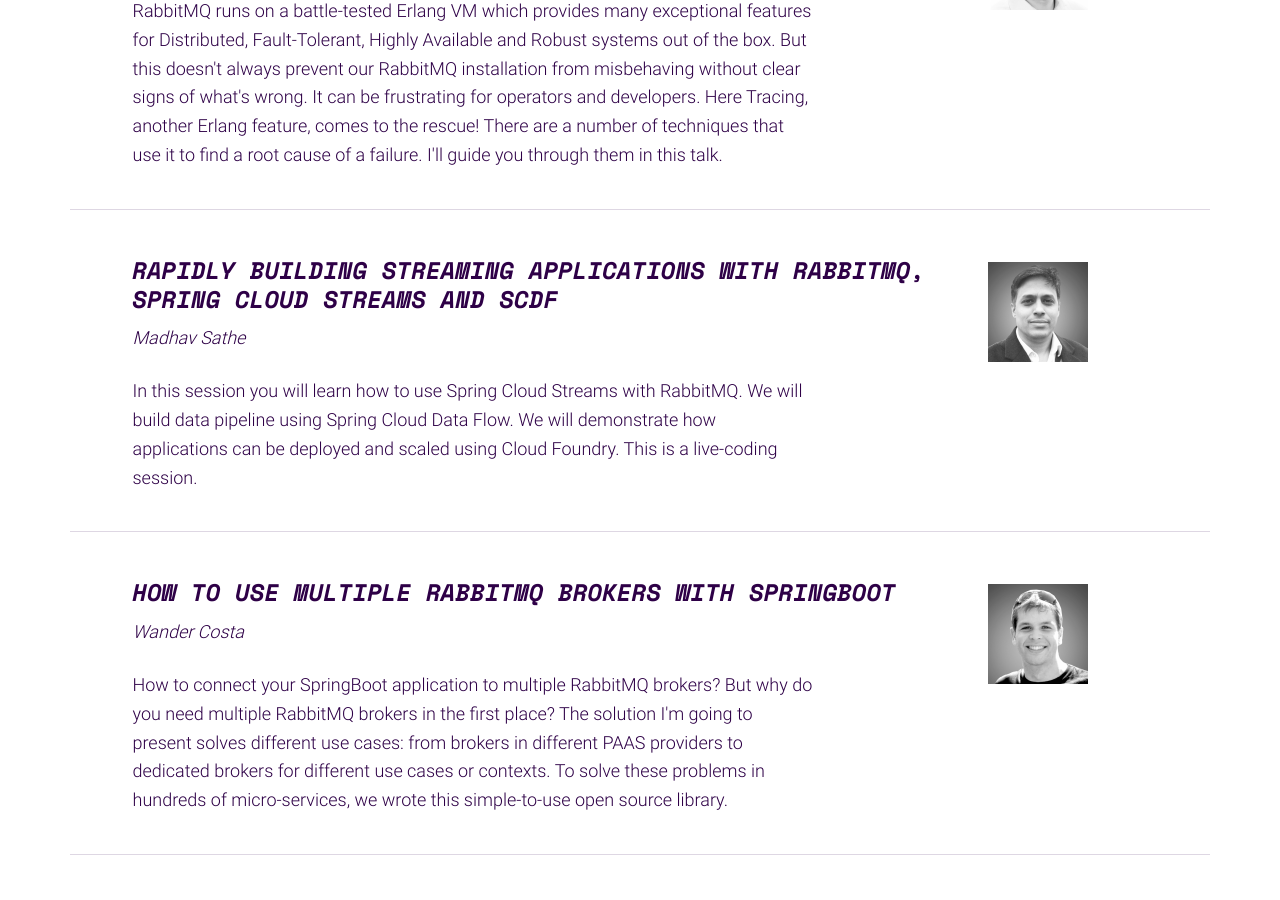
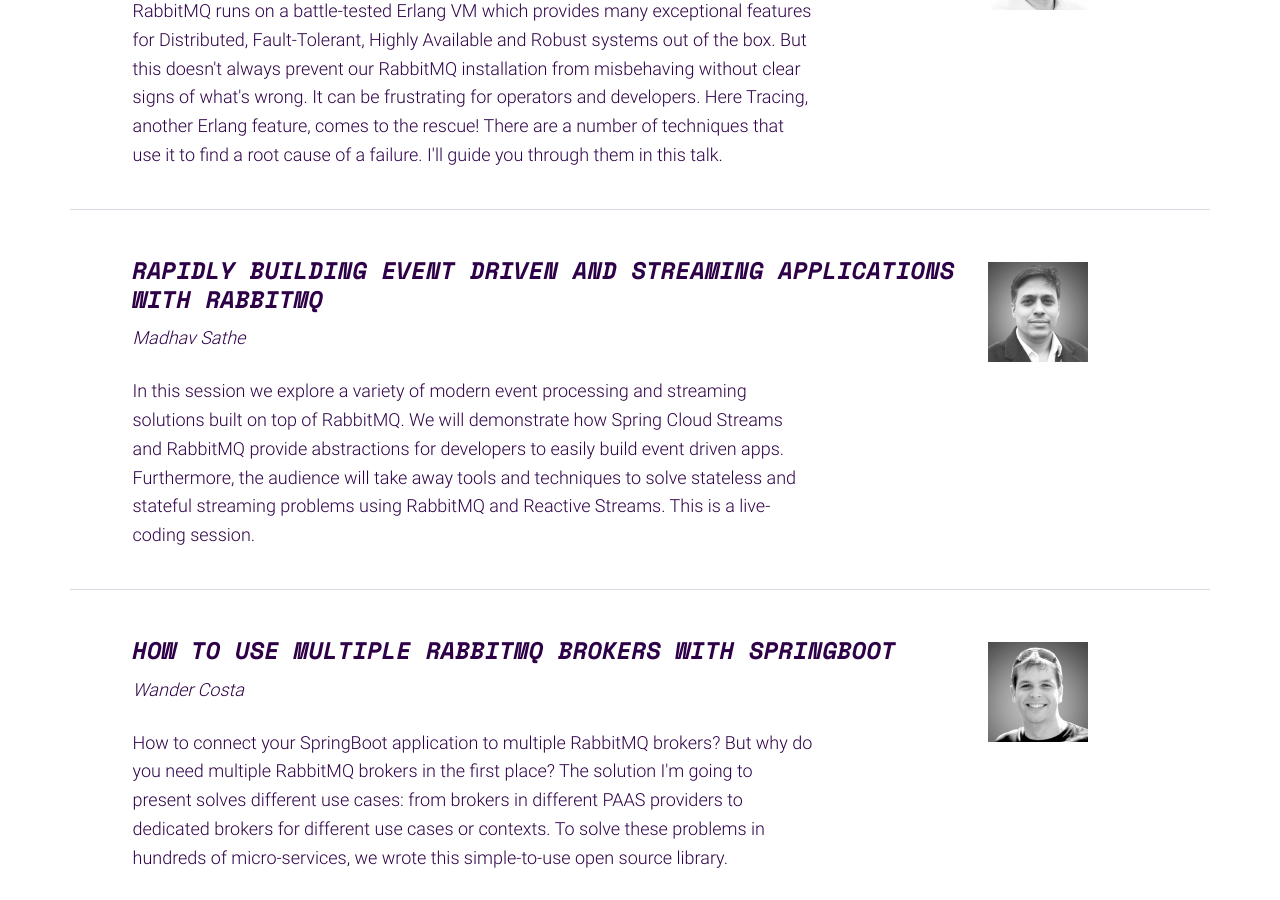
Before and after one commit to isabella232/rabbitmq-summit-1, a Jekyll site: the page built from index.html, in a window 1280 px wide and 900 px high, scrolled down 6293 px. Built offline with Jekyll 4.4.1, drawn with Linux system fonts in a browser that asks for light colours; nearby versions of some CDN libraries; comment, search, counter and statistics services are not loaded.

Commit message:
Updates Madhav abstract

```diff
--- a/_data/schedule.yml
+++ b/_data/schedule.yml
@@ -117,12 +117,10 @@
   img: /img/speakers/kacper-mentel.jpg
 - start: "14:25"
   etime: "14:50"
-  title: "Rapidly building streaming applications with RabbitMQ, Spring Cloud Streams and SCDF"
+  title: "Rapidly Building Event Driven and Streaming Applications with RabbitMQ"
   speaker: Madhav Sathe
   abstract: >-
-    In this session you will learn how to use Spring Cloud Streams with RabbitMQ.
-    We will build data pipeline using Spring Cloud Data Flow. We will demonstrate
-    how applications can be deployed and scaled using Cloud Foundry. This is a live-coding session.
+    In this session we explore a variety of modern event processing and streaming solutions built on top of RabbitMQ. We will demonstrate how Spring Cloud Streams and RabbitMQ provide abstractions for developers to easily build event driven apps. Furthermore, the audience will take away tools and techniques to solve stateless and stateful streaming problems using RabbitMQ and Reactive Streams. This is a live-coding session.
   img: /img/speakers/madhav-sathe.jpg
 - start: "14:25"
   etime: "14:50"
```
